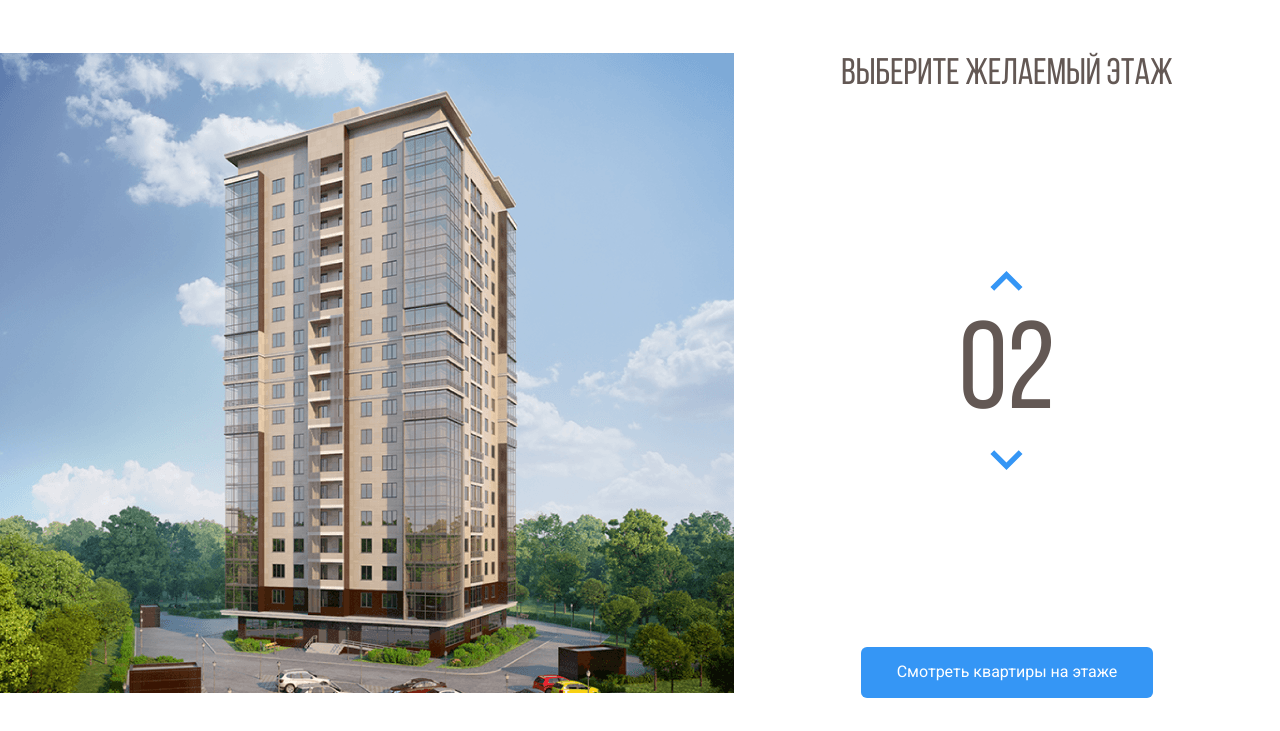
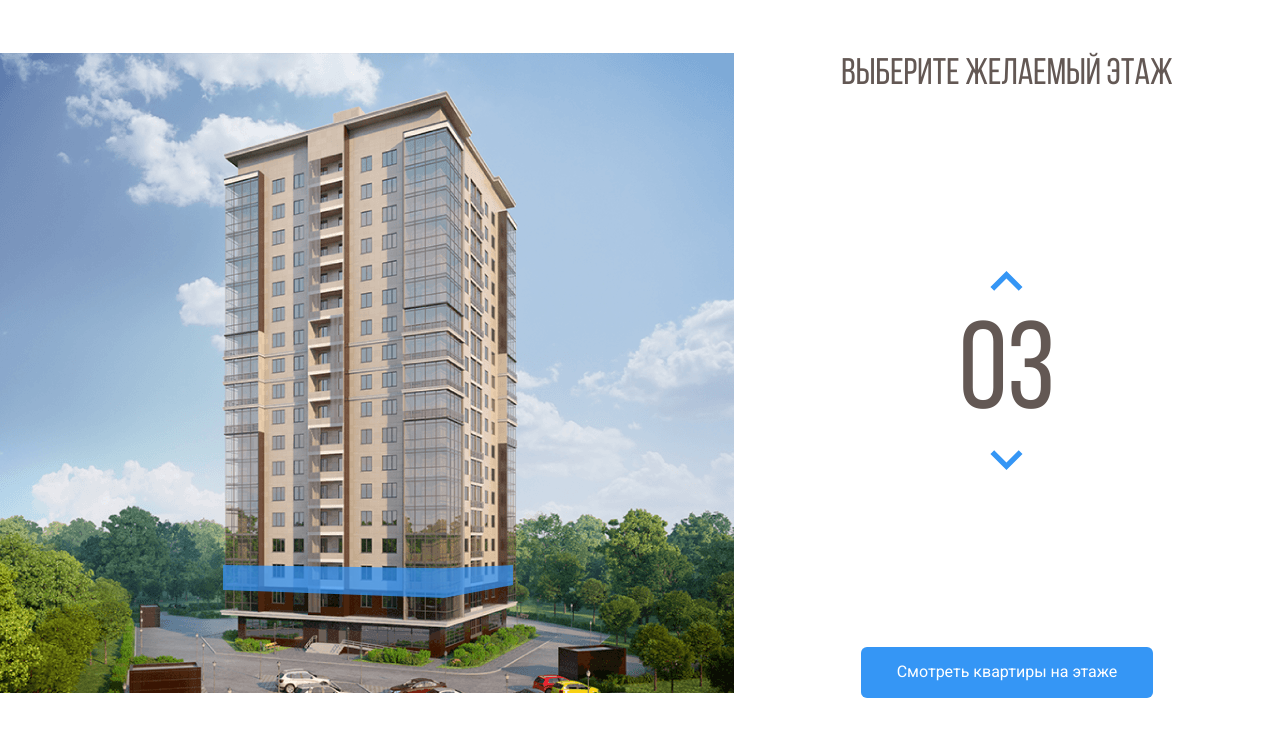
Before and after one commit to Nowhale716/Melody, a plain HTML site: page index.html in a window 1280 px wide. Both pictures are taken after a click on the button 1006 px from the left and 351 px from the top of the page. Shown: the part 69-800 px from the top of the page. Drawn offline with nearby package versions, Linux system fonts and the light colour scheme.

Commit message:
Добавил js файл

```diff
--- a/css/style.css
+++ b/css/style.css
@@ -139,3 +139,7 @@ body {
     cursor: pointer;
 
 }
+
+path.current-floor {
+    opacity: 1;
+}
--- a/index.html
+++ b/index.html
@@ -62,30 +62,30 @@
                     </pattern>
                     <image id="image0_1_86" width="740" height="640" xlink:href="img/home.png" />
                 </defs>
-                <path d="M222 538L442.8 546L512 532.3V554L443.5 573.7L222 562.7V538Z" fill="#3595F6"
+                <path data-floor="02" d="M222 538L442.8 546L512 532.3V554L443.5 573.7L222 562.7V538Z" fill="#3595F6"
                     fill-opacity="0.75" />
-                <path d="M223 537V512L443.3 515.3L513 512V532L443.7 545L223 537Z" fill="#3595F6" fill-opacity="0.75" />
-                <path d="M223 511V486H444H513V509L445 516L223 511Z" fill="#3595F6" fill-opacity="0.75" />
-                <path d="M223 487V462L444.3 458.3L512 465V487H444" fill="#3595F6" fill-opacity="0.75" />
-                <path d="M223 461V435L444.5 431.7L513 442.7V464L444 457.3L223 461Z" fill="#3595F6"
+                <path data-floor="03" d="M223 537V512L443.3 515.3L513 512V532L443.7 545L223 537Z" fill="#3595F6" fill-opacity="0.75" />
+                <path data-floor="04" d="M223 511V486H444H513V509L445 516L223 511Z" fill="#3595F6" fill-opacity="0.75" />
+                <path data-floor="05" d="M223 487V462L444.3 458.3L512 465V487H444" fill="#3595F6" fill-opacity="0.75" />
+                <path data-floor="06" d="M223 461V435L444.5 431.7L513 442.7V464L444 457.3L223 461Z" fill="#3595F6"
                     fill-opacity="0.75" />
-                <path d="M222 434V410.3L443 398L514 421V442.3L443 430L222 434Z" fill="#3595F6" fill-opacity="0.75" />
-                <path d="M222 412V387L444.2 370.7L514 399.3V420L443.7 398.3L222 412Z" fill="#3595F6"
+                <path data-floor="07" d="M222 434V410.3L443 398L514 421V442.3L443 430L222 434Z" fill="#3595F6" fill-opacity="0.75" />
+                <path data-floor="08" d="M222 412V387L444.2 370.7L514 399.3V420L443.7 398.3L222 412Z" fill="#3595F6"
                     fill-opacity="0.75" />
-                <path d="M222 387V362L444.5 341.7L514 378.3V399L442 370.3L222 387Z" fill="#3595F6"
+                <path data-floor="09" d="M222 387V362L444.5 341.7L514 378.3V399L442 370.3L222 387Z" fill="#3595F6"
                     fill-opacity="0.75" />
-                <path d="M222 361V337L445 312.3L514 356.3V378L444.7 340L222 361Z" fill="#3595F6" fill-opacity="0.75" />
-                <path d="M222 336V312L444.5 283.3L514 334.3V355L443.7 312.7L222 336Z" fill="#3595F6"
+                <path data-floor="10" d="M222 361V337L445 312.3L514 356.3V378L444.7 340L222 361Z" fill="#3595F6" fill-opacity="0.75" />
+                <path data-floor="11" d="M222 336V312L444.5 283.3L514 334.3V355L443.7 312.7L222 336Z" fill="#3595F6"
                     fill-opacity="0.75" />
-                <path d="M221 312V288L443.3 255L514 314.3V334L444 283.3L221 312Z" fill="#3595F6" fill-opacity="0.75" />
-                <path d="M222 287V263L443.2 228L513 292V313L444.3 254.7L222 287Z" fill="#3595F6" fill-opacity="0.75" />
-                <path d="M222 263V238L444.3 200L513 270.3V291L444 227L222 263Z" fill="#3595F6" fill-opacity="0.75" />
-                <path d="M222 237V212L442.8 168.3L513 247.3V270L444 196.7L222 237Z" fill="#3595F6"
+                <path data-floor="12" d="M221 312V288L443.3 255L514 314.3V334L444 283.3L221 312Z" fill="#3595F6" fill-opacity="0.75" />
+                <path data-floor="13" d="M222 287V263L443.2 228L513 292V313L444.3 254.7L222 287Z" fill="#3595F6" fill-opacity="0.75" />
+                <path data-floor="14" d="M222 263V238L444.3 200L513 270.3V291L444 227L222 263Z" fill="#3595F6" fill-opacity="0.75" />
+                <path data-floor="15" d="M222 237V212L442.8 168.3L513 247.3V270L444 196.7L222 237Z" fill="#3595F6"
                     fill-opacity="0.75" />
-                <path d="M223 213V188L443 140L513 225V248L442.3 168.7L223 213Z" fill="#3595F6" fill-opacity="0.75" />
-                <path d="M222 188V163L441.8 111L513 203.3V226L443.3 139.7L222 188Z" fill="#3595F6"
+                <path data-floor="16" d="M223 213V188L443 140L513 225V248L442.3 168.7L223 213Z" fill="#3595F6" fill-opacity="0.75" />
+                <path data-floor="17" d="M222 188V163L441.8 111L513 203.3V226L443.3 139.7L222 188Z" fill="#3595F6"
                     fill-opacity="0.75" />
-                <path d="M222 163V137L444 80.3L513 182V203L443.7 111.3L222 163Z" fill="#3595F6" fill-opacity="0.75" />
+                <path data-floor="18" d="M222 163V137L444 80.3L513 182V203L443.7 111.3L222 163Z" fill="#3595F6" fill-opacity="0.75" />
 
             </svg>
         </div>
@@ -105,9 +105,14 @@
                 </button>
                 <!-- /.counter-group -->
             </div>
-            <button class="button button-primary">Смотреть  квартиры на этаже</button>
+            <button class="button button-primary">Смотреть квартиры на этаже</button>
         </div>
     </main>
+
+    <script src="https://code.jquery.com/jquery-3.6.0.min.js"
+        integrity="sha256-/xUj+3OJU5yExlq6GSYGSHk7tPXikynS7ogEvDej/m4=" crossorigin="anonymous"></script>
+
+    <script src="js/main.js"></script>
 </body>
 
 </html>
--- /dev/null
+++ b/js/main.js
@@ -0,0 +1,35 @@
+$(document).ready(function () {
+    var currentFloor = 2;
+    var floorPath = $(".home-image path");
+    var counterUp = $('.counter-up')
+    var counterDown = $('.counter-down');
+
+
+    floorPath.on('mouseover', function () {
+        floorPath.removeClass('current-floor');
+        currentFloor = $(this).attr('data-floor');
+        $('.counter').text(currentFloor);
+    });
+
+
+    counterUp.on("click", function () {
+        if (currentFloor < 18) {
+            currentFloor++;
+            usCurrentFloor = currentFloor.toLocaleString('en-US', { minimumIntegerDigits: 2, useGrouping: false });
+            $('.counter').text(usCurrentFloor);
+            floorPath.removeClass('current-floor');
+            $(`[data-floor=${usCurrentFloor}]`).toggleClass('current-floor');
+        }
+    })
+
+
+    counterDown.on("click", function () {
+        if(currentFloor>2){
+            currentFloor--;
+            usCurrentFloor = currentFloor.toLocaleString('en-US', { minimumIntegerDigits: 2, useGrouping: false });
+            $('.counter').text(usCurrentFloor);
+            floorPath.removeClass('current-floor');
+            $(`[data-floor=${usCurrentFloor}]`).toggleClass('current-floor');
+        }
+    })
+});
```
